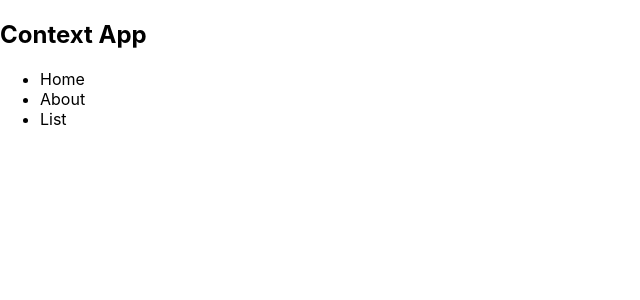
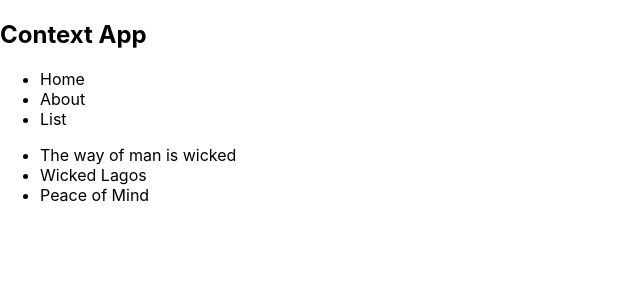
Before and after one commit to Legendary-Folah/readBookApp, a React (Create React App) app: page / in a window 1280 px wide. Shown: the top 300 px of the page, without its empty margins (0-640 px from the left). Built offline with nearby package versions, Linux system fonts and the light colour scheme.

Commit message:
hello there

```diff
--- a/src/App.js
+++ b/src/App.js
@@ -1,10 +1,12 @@
 import React from "react";
 import NavBar from "./Components/NavBar";
+import BookList from "./Components/BookList";
 
 function App() {
   return (
     <div className="App">
       <NavBar />
+      <BookList />
     </div>
   );
 }
--- a/src/index.css
+++ b/src/index.css
@@ -6,8 +6,3 @@
   -webkit-font-smoothing: antialiased;
   -moz-osx-font-smoothing: grayscale;
 }
-
-code {
-  font-family: source-code-pro, Menlo, Monaco, Consolas, 'Courier New',
-    monospace;
-}
```
